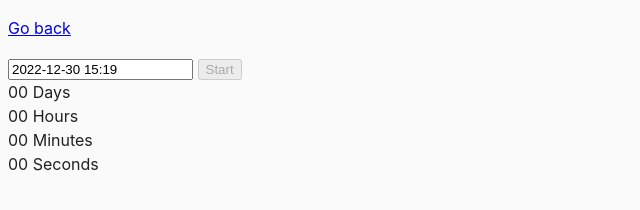
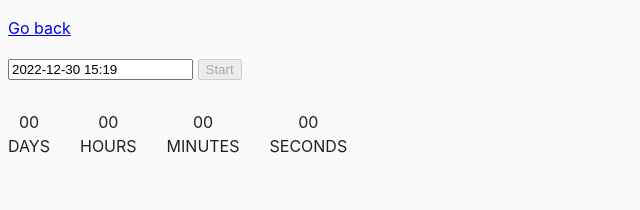
Before and after one commit to Luidmyla007/goit-js-hw-09, a website built with Parcel: page src/02-timer.html in a window 1280 px wide. Shown: the whole page, without its empty margins (0-640 px from the left). Built offline with nearby package versions, Linux system fonts and the light colour scheme.

Commit message:
timer styles

```diff
--- a/src/css/common.css
+++ b/src/css/common.css
@@ -16,3 +16,25 @@ img {
   display: block;
   max-width: 100%;
 }
+
+.timer {
+  padding-top: 30px;
+  display: flex;
+  gap: 30px;
+
+}
+
+.field {
+  text-align: center;
+  display: flex;
+  flex-direction: column;
+}
+
+.value {
+  font-size: 40;
+  font-weight: 400;
+}
+
+.label {
+  text-transform: uppercase;
+}
--- a/src/js/02-timer.js
+++ b/src/js/02-timer.js
@@ -20,10 +20,6 @@ function addLeadingZero(value) {
   return String(value).padStart(2, '0');
 };
 
-function addLeadingZeroYear(value) {
-  return String(value).padStart(3, '0');
-};
-
 function convertMs(ms) {
   // Number of milliseconds per unit of time
   const second = 1000;
@@ -32,7 +28,7 @@ function convertMs(ms) {
   const day = hour * 24;
 
   // Remaining days
-  const days = addLeadingZeroYear(Math.floor(ms / day));
+  const days = addLeadingZero(Math.floor(ms / day));
   // Remaining hours
   const hours = addLeadingZero(Math.floor((ms % day) / hour));
   // Remaining minutes
@@ -84,25 +80,4 @@ const options = {
 };
 
 
-
 flatpickr(dateSelect, options);
-
-
-// стилі
-// const myTimer = document.querySelector('.timer');
-// myTimer.style.paddingTop = "30px";
-// myTimer.style.display = "flex";
-// myTimer.style.gap = "30px";
-// const myField = document.querySelector('.field');
-// console.log(myField);
-// myField.style.textAlign = "center";
-// myField.style.display = "flex";
-
-// myField.style.flexDirection = "column";
-
-
-
-// console.log(myValue);
-// myValue.style.display = "block";
-// myValue.style.fontSize = "30px";
-// myValue.style.fontWeight = "600";
```
